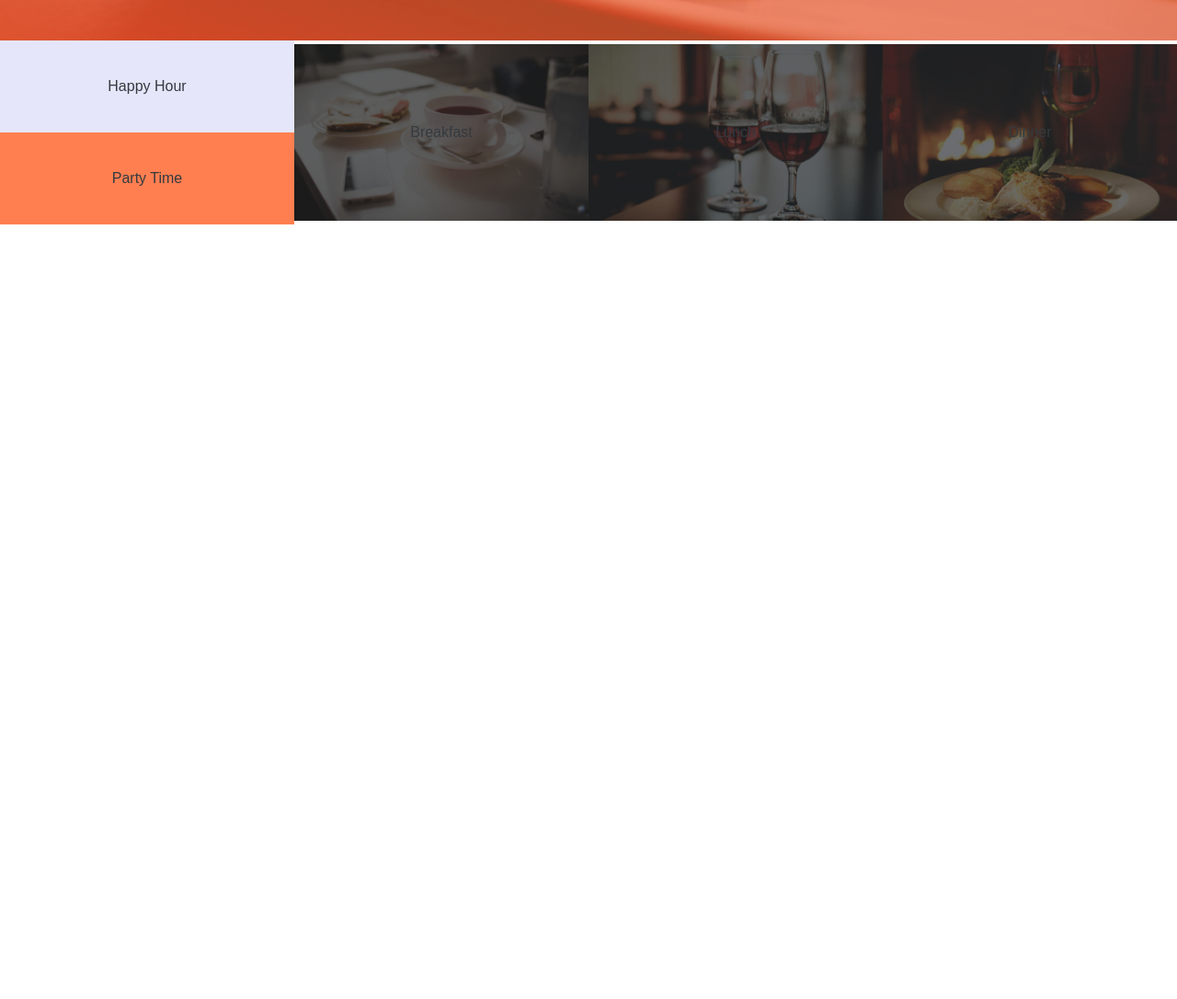
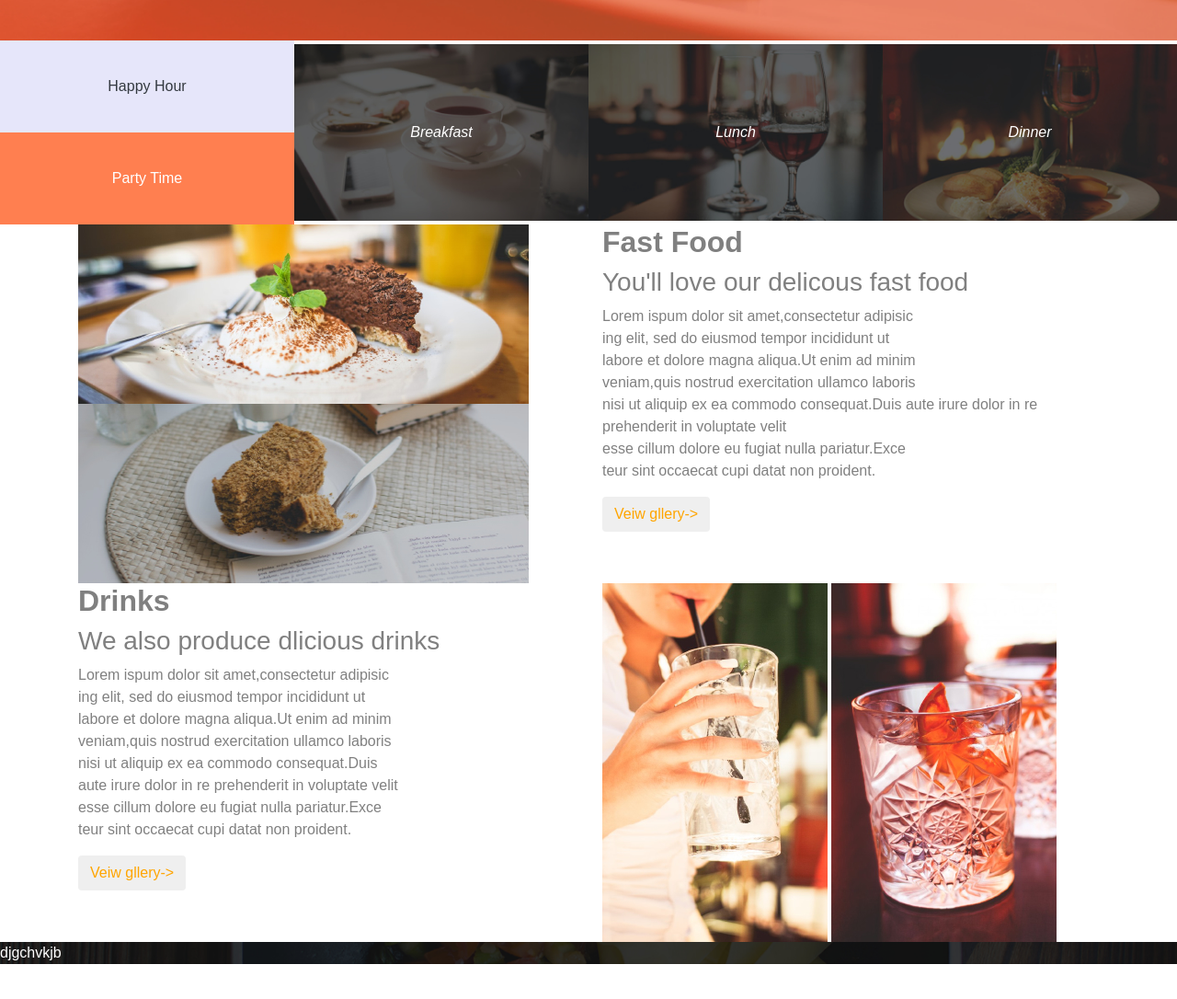
Before and after one commit to kamransumar/kamran-anitas-kitchen, a plain HTML site: page index.html in a window 1280 px wide. Shown: the part 806-1892 px from the top of the page at 92% size. Before the commit the page ends 1550 px from the top, so only its background shows below. Drawn offline with Linux system fonts and the light colour scheme.

Commit message:
added the next images and buttons

```diff
--- a/css/styles.css
+++ b/css/styles.css
@@ -15,6 +15,7 @@ body{
 
 #party-time {
   background-color: coral;
+  color: white;
 }
 
 #breakfast{
@@ -46,3 +47,51 @@ body{
   background-size: cover;
   /* margin-top: 70px; */
 }
+.heading2{
+  color: grey;
+}
+.heading3{
+  color: grey;
+}
+.fastfoodp{
+  color: grey;
+}
+#fastfood{
+  float: left;
+  padding: 0
+  margin:auto;
+}
+.heading4{
+  color: grey;
+}
+.heading5{
+  color: grey;
+}
+.fastfoodd{
+  color: grey;
+}
+#bf{
+  color: white;
+  font-style: italic;
+}
+#lu{
+  color: white;
+  font-style: italic;
+}
+#di{
+  color: white;
+  font-style: italic;
+}
+#btn1{
+  color: orange;
+}
+#btn2{
+  color: orange;
+}
+#jumbo1{
+  background-image: url("../img/assets/backgrounds/foodsBg.jpg");
+  background-position: center;
+  background-repeat: no-repeat;
+  background-size: 100%;
+  jumbotron fluid
+}
--- a/index.html
+++ b/index.html
@@ -26,20 +26,51 @@
     <div class="w-75 img-fluid" id="parent-menu">
       <div class="row p-0 m-0" id="parent-menu">
         <div class="d-flex col-md" id="breakfast">
-          <p class="m-auto align-self-center">Breakfast</p>
+          <p class="m-auto align-self-center" id="bf">Breakfast</p>
         </div>
         <div class="d-flex col-md" id="lunch">
-          <p class="m-auto align-self-center">Lunch</p>
+          <p class="m-auto align-self-center" id="lu">Lunch</p>
         </div>
         <div class="d-flex col-md" id="dinner">
-          <p class="m-auto align-self-center">Dinner</p>
+          <p class="m-auto align-self-center" id="di">Dinner</p>
         </div>
       </div>
     </div>
   </div>
-  <div class="">
+  <div class="container">
+    <div class="row">
+      <div class="col-md-6">
+        <img src="img/assets/fastFood1.jpg" alt="pic of fast food" id="fastfood">
+        <img src="img/assets/fastFood2.jpg" alt="2nd pic of fastfood" id="fastfood2">
+      </div>
+      <div class="col-md-6">
+          <h2 class="heading2" "text-dark"><strong>Fast Food</strong></h2>
+              <h3 class="heading3" "text-dark">You'll love our delicous fast food</h3>
+                <p class="fastfoodp" "text-dark">Lorem ispum dolor sit amet,consectetur adipisic</br>ing elit, sed do eiusmod tempor incididunt ut</br>labore et dolore magna aliqua.Ut enim ad minim</br>veniam,quis nostrud exercitation ullamco laboris</br>nisi ut aliquip ex ea commodo consequat.Duis aute irure dolor in re prehenderit in voluptate velit</br>esse cillum dolore eu fugiat nulla pariatur.Exce</br>teur sint occaecat cupi datat non proident.</p>
+                <button class= "btn btn-outline" type="button" name="button" ><span id="btn1">Veiw gllery-></span></button>
+      </div>
+    </div>
+  </div>
+  <div class="container">
+    <div class="row">
+      <div class="col-md-6">
+        <h2 class="heading4" "text-dark"><strong>Drinks</strong></h2>
+            <h3 class="heading5" "text-dark">We also produce dlicious drinks</h3>
+              <p class="fastfoodd" "text-dark">Lorem ispum dolor sit amet,consectetur adipisic</br>ing elit, sed do eiusmod tempor incididunt ut</br>labore et dolore magna aliqua.Ut enim ad minim</br> veniam,quis nostrud exercitation ullamco laboris</br>nisi ut aliquip ex ea commodo consequat.Duis</br>aute irure dolor in re prehenderit in voluptate velit</br>esse cillum dolore eu fugiat nulla pariatur.Exce</br>teur sint occaecat cupi datat non proident.</p>
+              <button class= "btn btn-outline" type="button" name="button" ><span id="btn2">Veiw gllery-></span></button>
+      </div>
+      <div class="col-md-6">
+        <img src="img/assets/drink1.jpg" alt="pic of drnking juice"> <img src="img/assets/drink2.jpg" alt="juice in a glass">
+    </div>
+  </div>
+</div>
+  <div class="jumbotron-fluid" id="jumbo1">
+  <p>djgchvkjb</p>
+</div>
 
-  </div>
+
+
+
 
 
 
```
